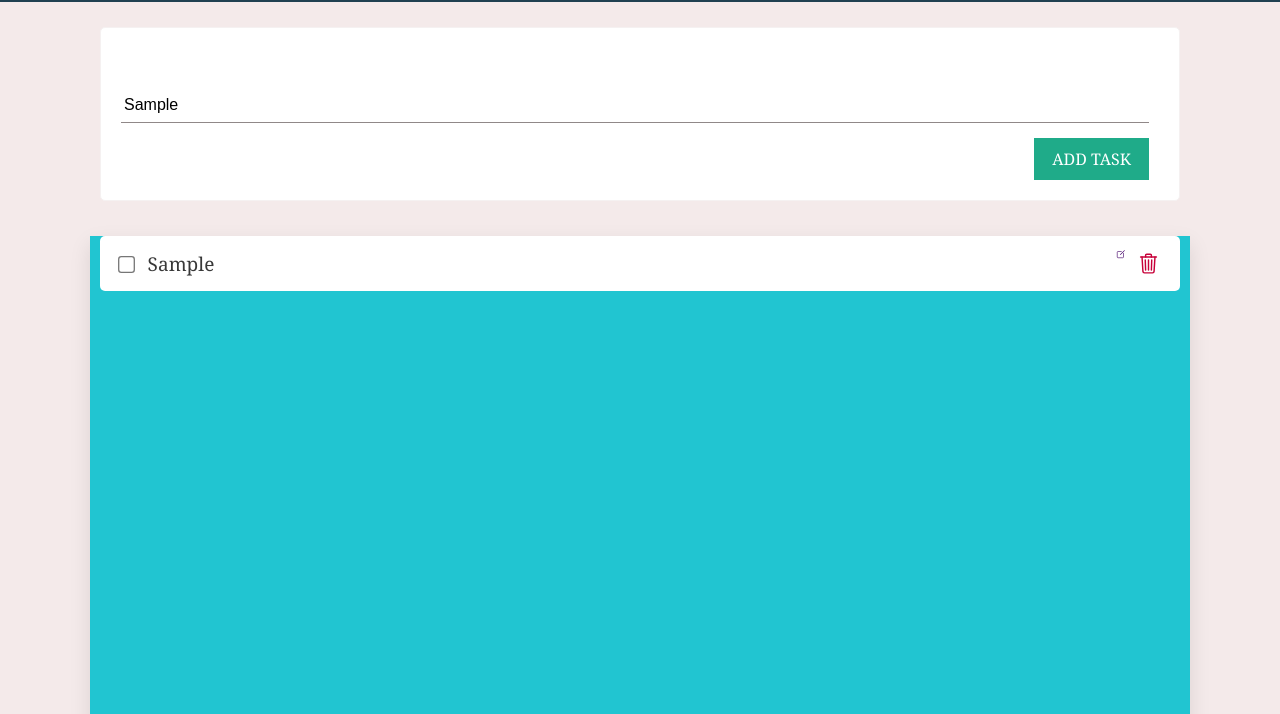
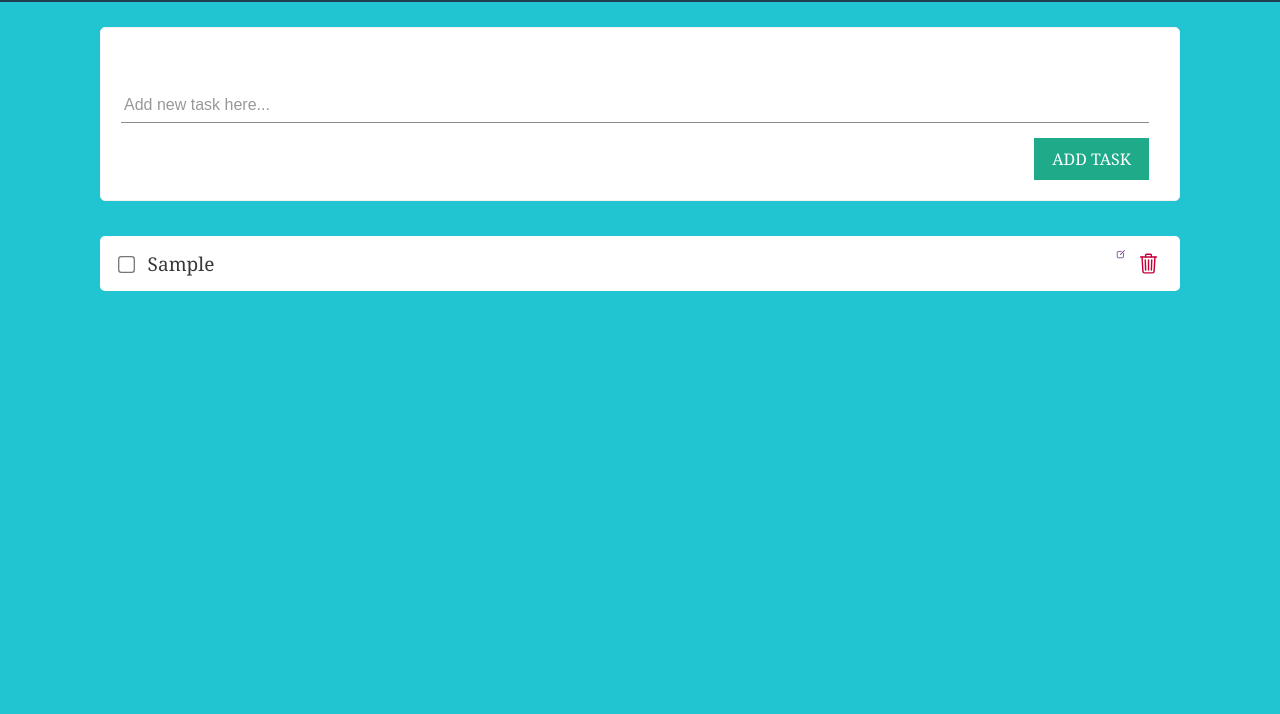
Before and after one commit to Obote/todo-list, a website built with webpack: page src/index.html in a window 1280 px wide. Both pictures are taken after typing "Sample" into the empty fields and a click on the button "ADD TASK". Shown: the part 86-800 px from the top of the page. Built offline with nearby package versions, Linux system fonts and the light colour scheme; files whose address does not match are found by name.

Commit message:
Add reset form

```diff
--- a/src/display.js
+++ b/src/display.js
@@ -1,6 +1,6 @@
 function Display() {
   Display.prototype.addToDisplay = function (item) {
-    let newHTML = `
+    const newHTML = `
     <div class="task" data-createdat="${item.id}">
         <div class="taskDetails">
               <input type="checkbox" class="task-check" />
@@ -16,6 +16,10 @@ function Display() {
 
     document.querySelector('.taskList').insertAdjacentHTML('afterbegin', newHTML);
   };
+
+  Display.prototype.resetForm = function () {
+    document.getElementById('newTaskID').value = '';
+  };
 }
 
 export default Display;
--- a/src/index.js
+++ b/src/index.js
@@ -10,4 +10,5 @@ document.querySelector('.AddTaskBtn').addEventListener('click', (e) => {
   const item = new Todo(listItem);
 
   display.addToDisplay(item);
+  display.resetForm();
 });
--- a/src/style.css
+++ b/src/style.css
@@ -26,7 +26,7 @@ body {
   background: rgba(241, 228, 228, 0.77);
 }
 
-.taskList {
+.tasklist {
   width: 100%;
   margin: auto;
   min-height: 100vh;
```
